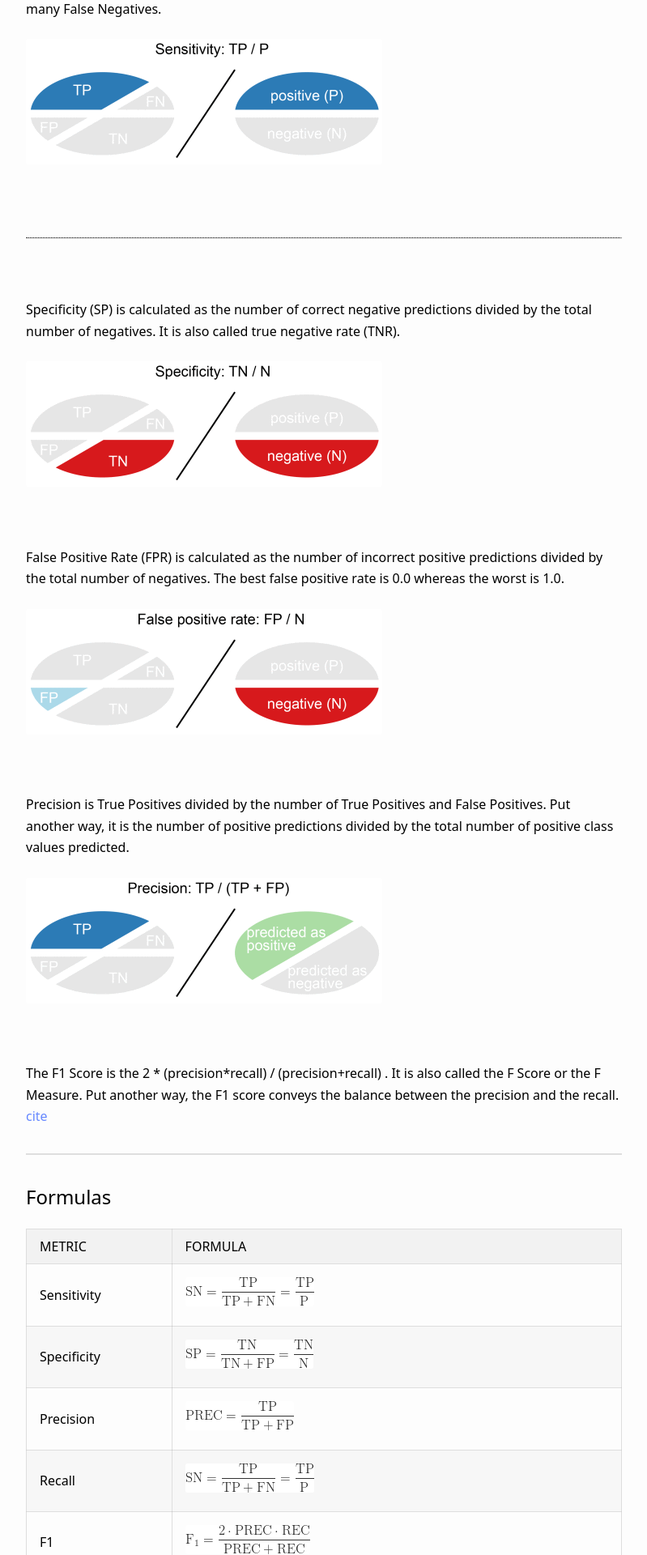
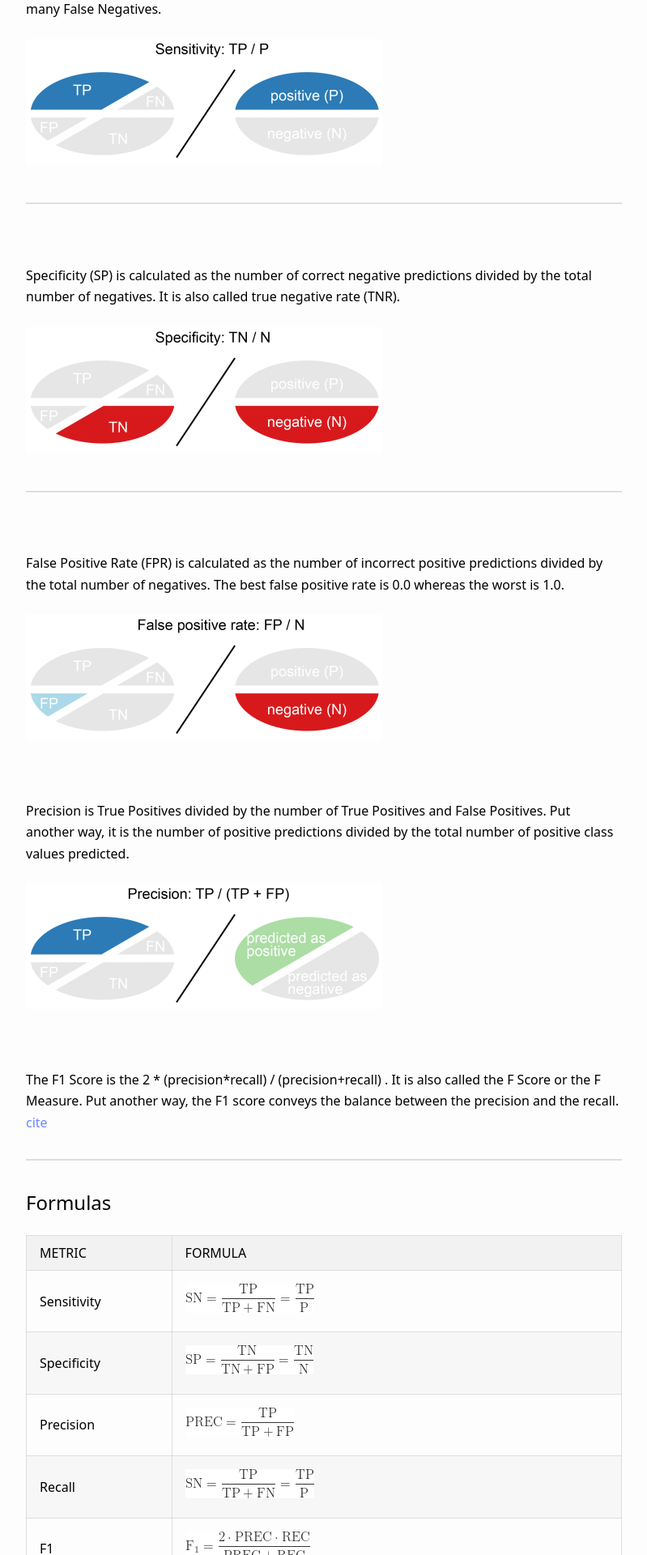
Before and after one commit to Nonprofit-Open-Data-Collective/machine_learning_mission_codes, a Jekyll site: the page built from docs/accuracy.md, in a window 1280 px wide. Shown: the part 1474-3394 px from the top of the page at 81% size, without its empty margins (240-1039 px from the left). Built offline with Jekyll 4.4.1, drawn with Linux system fonts in a browser that asks for light colours.

Commit message:
Update accuracy.md

```diff
--- a/docs/accuracy.md
+++ b/docs/accuracy.md
@@ -40,8 +40,7 @@ Takaya Saito and Marc Rehmsmeier have developed a great website explaining some
 
 ![](../assets/images/sensitivity.png)
 
-<br>
-<hr style="border-top:1px dotted">
+<hr style="border-top:2px dotted gray90">
 <br>
 
 
@@ -51,8 +50,7 @@ Takaya Saito and Marc Rehmsmeier have developed a great website explaining some
 ![](../assets/images/specificity.png)
 
 
-
-
+<hr style="border-top:2px dotted gray90">
 <br>
 
 
```
